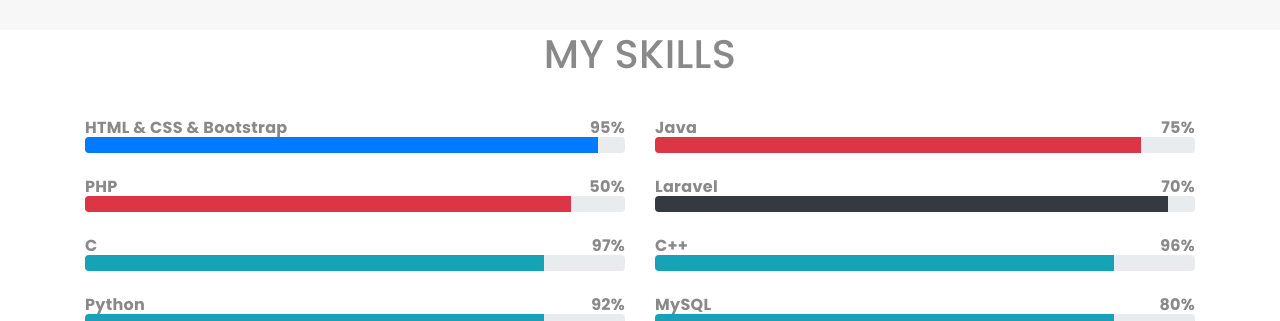
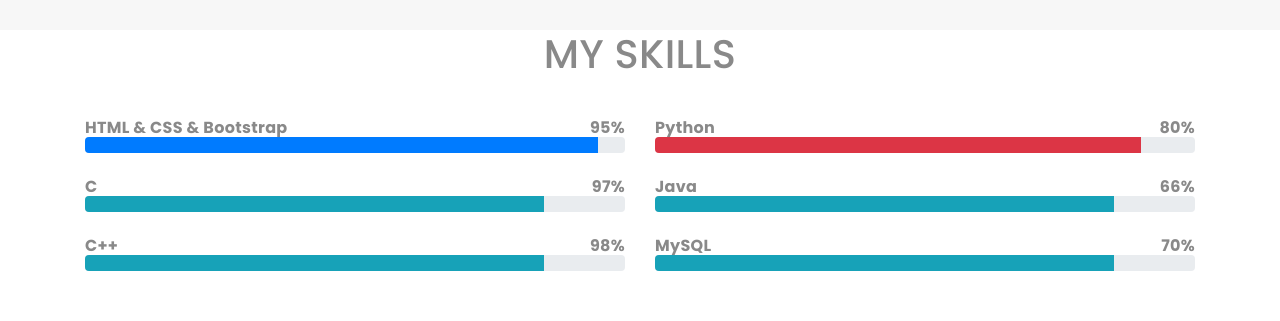
Before and after one commit to jayanta8509/portfolio, a plain HTML site: page index.html in a window 1280 px wide. Shown: the part 1950-2271 px from the top of the page. Drawn offline with nearby package versions, Linux system fonts and the light colour scheme; files whose address does not match are found by name; a web font is replaced by a local one.

Commit message:
Update1 index.html

```diff
--- a/index.html
+++ b/index.html
@@ -202,15 +202,11 @@
                     <div class="progress-bar bg-primary" role="progressbar" aria-valuenow="95" aria-valuemin="0" aria-valuemax="100" style="width: 95%;"></div>
                 </div>
             </div>
-            <div class="skill mb-4">
-                <div class="d-flex justify-content-between">
-                    <h6 class="font-weight-bold">PHP</h6>
-                    <h6 class="font-weight-bold">50%</h6>
-                </div>
-                <div class="progress">
-                    <div class="progress-bar bg-danger" role="progressbar" aria-valuenow="90" aria-valuemin="0" aria-valuemax="100" style="width: 90%;"></div>
-                </div>
-            </div>
+
+
+
+
+
             <div class="skill mb-4">
                 <div class="d-flex justify-content-between">
                     <h6 class="font-weight-bold">C</h6>
@@ -222,8 +218,8 @@
             </div>
              <div class="skill mb-4">
                 <div class="d-flex justify-content-between">
-                    <h6 class="font-weight-bold">Python</h6>
-                    <h6 class="font-weight-bold">92%</h6>
+                    <h6 class="font-weight-bold">C++</h6>
+                    <h6 class="font-weight-bold">98%</h6>
                 </div>
                 <div class="progress">
                     <div class="progress-bar bg-info" role="progressbar" aria-valuenow="85" aria-valuemin="0" aria-valuemax="100" style="width: 85%;"></div>
@@ -233,26 +229,18 @@
         <div class="col-md-6">
             <div class="skill mb-4">
                 <div class="d-flex justify-content-between">
-                    <h6 class="font-weight-bold">Java</h6>
-                    <h6 class="font-weight-bold">75%</h6>
+                    <h6 class="font-weight-bold">Python</h6>
+                    <h6 class="font-weight-bold">80%</h6>
                 </div>
                 <div class="progress">
                     <div class="progress-bar bg-danger" role="progressbar" aria-valuenow="90" aria-valuemin="0" aria-valuemax="100" style="width: 90%;"></div>
                 </div>
             </div>
+
             <div class="skill mb-4">
                 <div class="d-flex justify-content-between">
-                    <h6 class="font-weight-bold">Laravel</h6>
-                    <h6 class="font-weight-bold">70%</h6>
-                </div>
-                <div class="progress">
-                    <div class="progress-bar bg-dark" role="progressbar" aria-valuenow="95" aria-valuemin="0" aria-valuemax="100" style="width: 95%;"></div>
-                </div>
-            </div>
-            <div class="skill mb-4">
-                <div class="d-flex justify-content-between">
-                    <h6 class="font-weight-bold">C++</h6>
-                    <h6 class="font-weight-bold">96%</h6>
+                    <h6 class="font-weight-bold">Java</h6>
+                    <h6 class="font-weight-bold">66%</h6>
                 </div>
                 <div class="progress">
                     <div class="progress-bar bg-info" role="progressbar" aria-valuenow="85" aria-valuemin="0" aria-valuemax="100" style="width: 85%;"></div>
@@ -261,7 +249,7 @@
             <div class="skill mb-4">
                 <div class="d-flex justify-content-between">
                     <h6 class="font-weight-bold">MySQL</h6>
-                    <h6 class="font-weight-bold">80%</h6>
+                    <h6 class="font-weight-bold">70%</h6>
                 </div>
                 <div class="progress">
                     <div class="progress-bar bg-info" role="progressbar" aria-valuenow="85" aria-valuemin="0" aria-valuemax="100" style="width: 85%;"></div>
```
